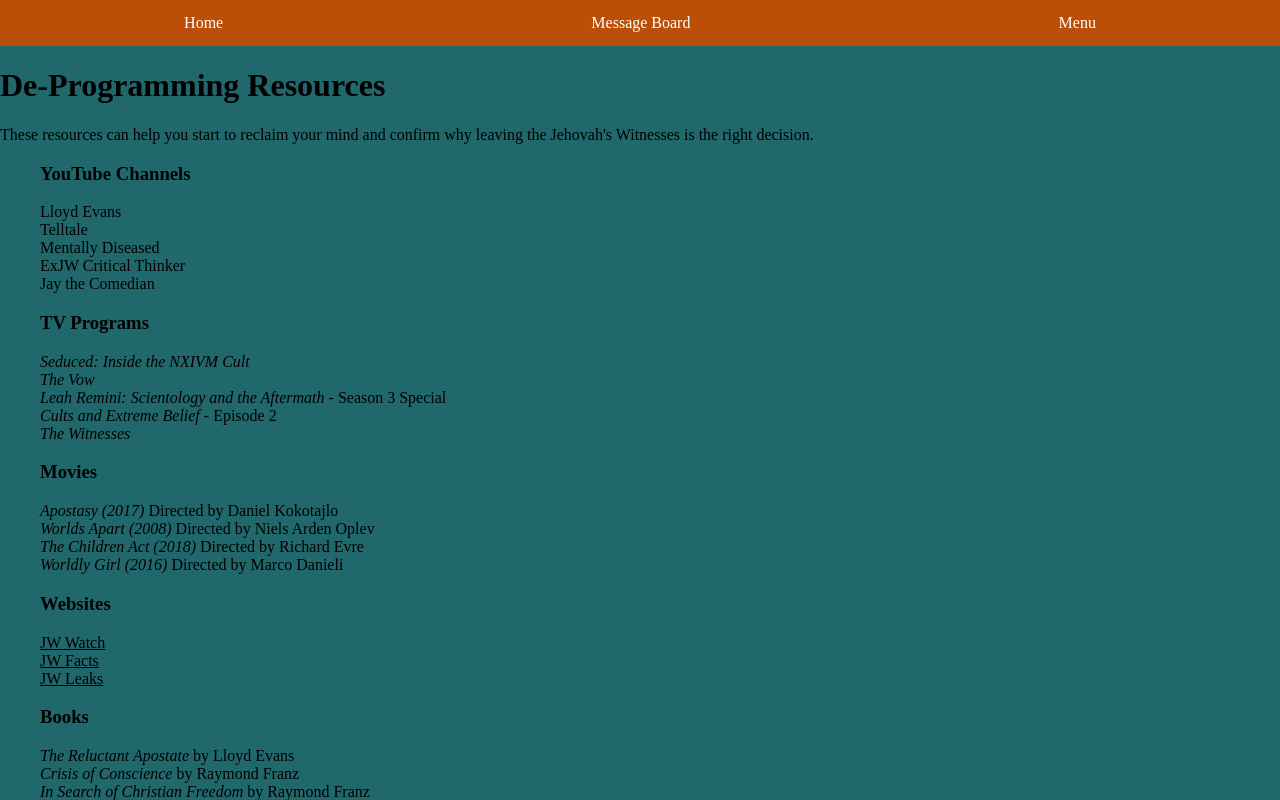
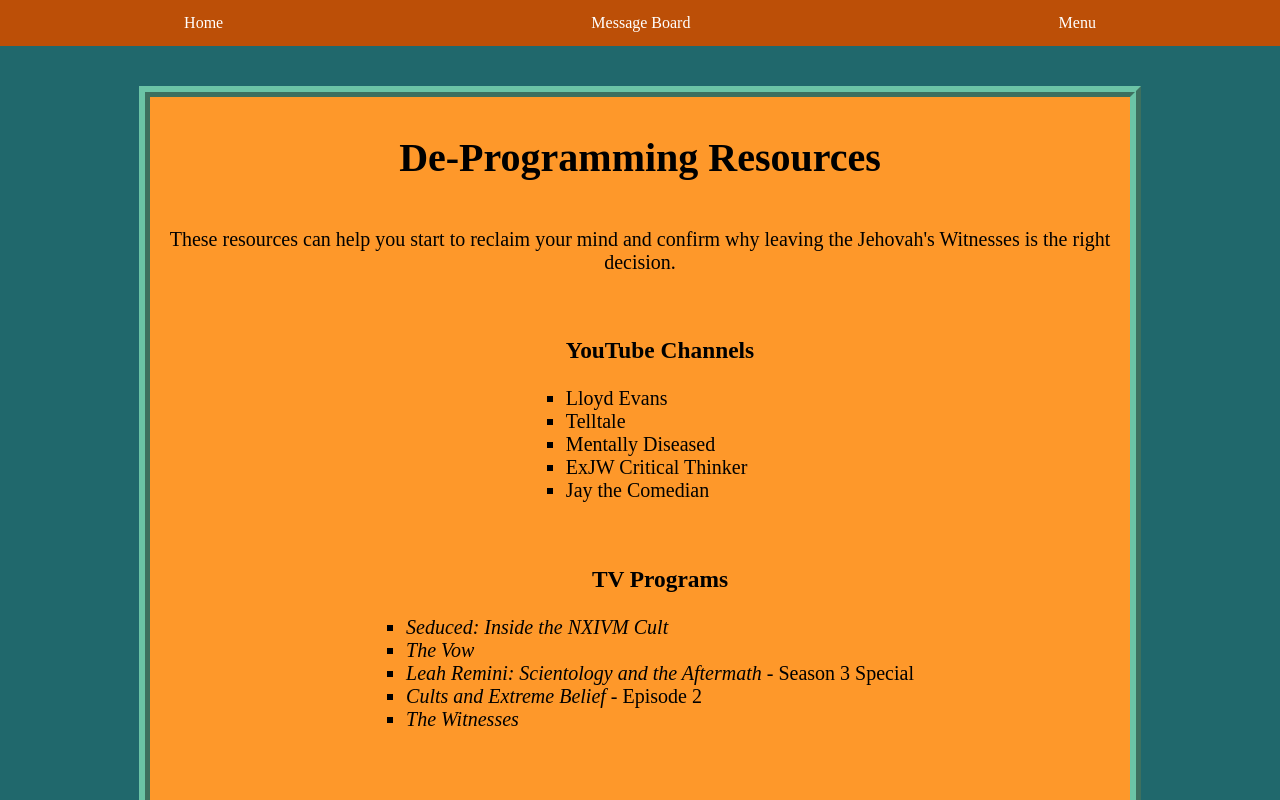
Before and after one commit to margenta2/finalproject-frontend, a React (Create React App) app in the folder finalproject-frontend/: page /deprogram in a window 1280 px wide. Shown: the top 800 px of the page. Built offline with nearby package versions, Linux system fonts and the light colour scheme; a web font is replaced by a local one.

Commit message:
deprogram css

```diff
--- a/finalproject-frontend/src/App.css
+++ b/finalproject-frontend/src/App.css
@@ -205,7 +205,7 @@
   color: whitesmoke;
 }
 
-/* Belief Styling */
+/* Resource Page Styling */
 
 .belief-list li {
   margin: 10px;
@@ -238,3 +238,25 @@
   text-align: left;
   margin: 5px;
 }
+
+#deprogram-head {
+  text-align: center;
+}
+
+div.list-parent {
+  text-align: center;
+  display: flex;
+  flex-direction: column;
+  align-items: center;
+}
+
+.deprogram-list ul {
+  display: inline-block;
+  text-align: left;
+}
+
+.deprogram-list li {
+  list-style-type: square;
+  text-align: left;
+  margin: 0 auto;
+}
--- a/finalproject-frontend/src/components/DeProgram.js
+++ b/finalproject-frontend/src/components/DeProgram.js
@@ -23,10 +23,13 @@
                     </div>
                 </div>
             </div>
+            <div className="main-body">
+                <div className="content">
                     <h1>De-Programming Resources</h1>
-            <p>These resources can help you start to reclaim your mind and confirm why leaving the Jehovah's Witnesses is the right decision. </p>
+                    <p id="deprogram-head">These resources can help you start to reclaim your mind and confirm why leaving the Jehovah's Witnesses is the right decision. </p>
 
-            <ul><h3>YouTube Channels</h3>
+                    <div className="list-parent">
+                        <ul className="deprogram-list"><h3>YouTube Channels</h3>
                             <li>Lloyd Evans</li>
                             <li>Telltale</li>
                             <li>Mentally Diseased</li>
@@ -34,7 +37,7 @@
                             <li>Jay the Comedian</li>
                         </ul>
 
-            <ul><h3>TV Programs</h3>
+                        <ul className="deprogram-list"><h3>TV Programs</h3>
                             <li><em>Seduced: Inside the NXIVM Cult</em></li>
                             <li><em>The Vow</em></li>
                             <li><em>Leah Remini: Scientology and the Aftermath</em> - Season 3 Special</li>
@@ -42,20 +45,20 @@
                             <li><em>The Witnesses</em></li>
                         </ul>
 
-            <ul><h3>Movies</h3>
+                        <ul className="deprogram-list"><h3>Movies</h3>
                             <li><em>Apostasy (2017)</em> Directed by Daniel Kokotajlo</li>
                             <li><em>Worlds Apart (2008)</em> Directed by Niels Arden Oplev</li>
                             <li><em>The Children Act (2018)</em> Directed by Richard Evre</li>
                             <li><em>Worldly Girl (2016)</em> Directed by Marco Danieli</li>
                         </ul>
 
-            <ul><h3>Websites</h3>
+                        <ul className="deprogram-list"><h3>Websites</h3>
                             <li><a href={"https://jwwatch.org/"}>JW Watch</a></li>
                             <li><a href={"https://jwfacts.com/"}>JW Facts</a></li>
                             <li><a href={"https://jwleaks.org/"}>JW Leaks</a></li>
                         </ul>
 
-            <ul><h3>Books</h3>
+                        <ul className="deprogram-list"><h3>Books</h3>
                             <li><em>The Reluctant Apostate</em> by Lloyd Evans</li>
                             <li><em>Crisis of Conscience</em> by Raymond Franz</li>
                             <li><em>In Search of Christian Freedom</em> by Raymond Franz</li>
@@ -65,13 +68,16 @@
                             <li><em>Shunned: A Survival Guide</em> by Bonnie Zieman</li>
                             <li><em>Cracking the Cult Code for Therapists: What Every Cult Victim Wants Their Therapist to Know</em> by Bonnie Zieman</li>
                         </ul>
-            <ul><h3>Podcasts</h3>
+                        <ul className="deprogram-list"><h3>Podcasts</h3>
                             <li><em>This JW Life</em></li>
                             <li><em>Ex-Jehovah's Witnesses-Critical Thinkers</em></li>
                             <li><em>Shunned</em></li>
                             <li><em>The Uncultured Podcast</em></li>
                         </ul>
                     </div>
+                </div>
+            </div>
+        </div>
 
     )
 }
```
Lines whose indentation alone changed are shown as unchanged.
